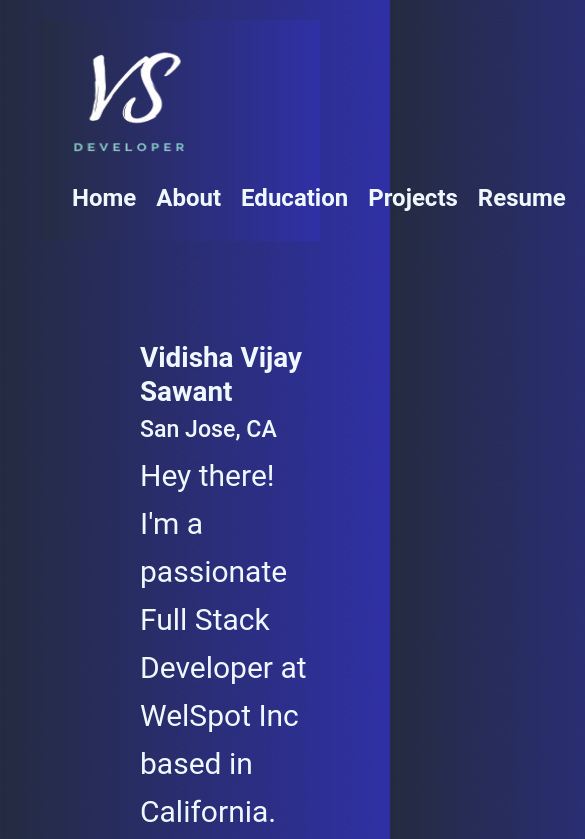
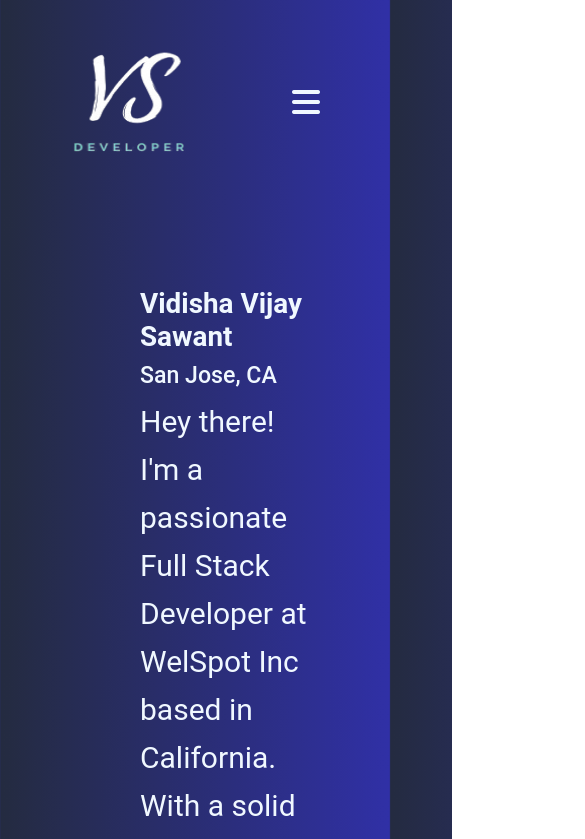
Before and after one commit to vidishasawant10/Portfolio, a React (Create React App) app: page / in a window 390 px wide. Shown: the top 839 px of the page, 585 px wide, since content can reach past the window. Built offline with nearby package versions, Linux system fonts and the light colour scheme.

Commit message:
Refactor navbar styles and add responsive dropdown menu

```diff
--- a/src/App.css
+++ b/src/App.css
@@ -10,10 +10,14 @@
   height: 40vmin;
   pointer-events: none;
 }
+.container {
+  display: flex;
+  flex-direction: column;
+}
 
-@media (prefers-reduced-motion: no-preference) {
-  .App-logo {
-    animation: App-logo-spin infinite 20s linear;
+@media (min-width: 600px) {
+  .container {
+    flex-direction: row;
   }
 }
 
--- a/src/navbar/Navbar.css
+++ b/src/navbar/Navbar.css
@@ -4,15 +4,10 @@
   align-items: center;
   padding: 10px;
   color: white;
-  background: linear-gradient(to right, #252c42, #3030a6);
   box-shadow: none !important;
   position: fixed;
-}
-
-.logo {
-  font-size: 24px;
-  font-weight: bold;
-  background-image: url(./logo1.png);
+  width: 100%;
+  z-index: 1000; /* Increase z-index to keep navbar above content */
 }
 
 .logoimage {
@@ -39,4 +34,55 @@ nav ul li a {
 
 body .navbar {
   box-shadow: none;
+}
+
+.navbar .toggle_btn {
+  color: #fff;
+  font-size: 2rem;
+  cursor: pointer;
+  display: none;
+}
+
+.dropdown_menu {
+  display: none;
+  position: absolute;
+  right: 2rem;
+  top: 150px;
+  width: 300px;
+  height: 0;
+  background: rgba(38, 38, 114, 0.337254902);
+  backdrop-filter: blur(15px);
+  -webkit-backdrop-filter: blur(15px);
+  border-radius: 10px;
+  overflow: hidden;
+  transition: height 0.2s cubic-bezier(0.175, 0.885, 0.32, 1.275);
+}
+
+.dropdown_menu.open {
+  height: 240px;
+}
+
+.dropdown_menu li a {
+  color: white; /* Set text color to white */
+}
+
+.dropdown_menu li {
+  padding: 0.7rem;
+  display: flex;
+  align-items: center;
+  justify-content: center;
+  color: white;
+}
+
+@media (max-width: 992px) {
+  .navbar .links {
+    display: none;
+  }
+  .navbar .toggle_btn {
+    display: block;
+  }
+  .dropdown_menu {
+    display: block;
+    z-index: 999; /* Increase z-index for dropdown menu */
+  }
 }/*# sourceMappingURL=Navbar.css.map */
--- a/src/navbar/Navbar.scss
+++ b/src/navbar/Navbar.scss
@@ -3,20 +3,14 @@
   justify-content: space-between;
   align-items: center;
   padding: 10px;
-   //background-color: white;
   color: white;
-   background: linear-gradient(to right, #252c42, #3030a6);
   box-shadow: none !important;
   position: fixed;
+  width: 100%;
+  z-index: 1000; /* Increase z-index to keep navbar above content */
 }
 
- .logo {
-   font-size: 24px;
-   font-weight: bold;
-   background-image: url(./logo1.png);
-
- }
- .logoimage{
+.logoimage {
   padding: 2px;
   width: 180px;
   height: 150px;
@@ -37,6 +31,59 @@
   font-weight: bold;
   font-size: 24px;
 }
+
 body .navbar {
   box-shadow: none;
 }
+
+.navbar .toggle_btn {
+  color: #fff;
+  font-size: 2.0rem;
+  cursor: pointer;
+  display: none;
+}
+
+.dropdown_menu {
+  display: none;
+  position: absolute;
+  right: 2rem;
+  top: 150px;
+  width: 300px;
+  height: 0;
+  background: #26267256;
+  backdrop-filter: blur(15px);
+  -webkit-backdrop-filter: blur(15px);
+  border-radius: 10px;
+  overflow: hidden;
+  transition: height 0.2s cubic-bezier(0.175, 0.885, 0.32, 1.275);
+}
+
+.dropdown_menu.open {
+  height: 240px;
+}
+.dropdown_menu li a {
+  color: white; /* Set text color to white */
+}
+
+.dropdown_menu li {
+  padding: 0.7rem;
+  display: flex;
+  align-items: center;
+  justify-content: center;
+  color: white;
+}
+
+@media (max-width: 992px) {
+  .navbar .links {
+    display: none;
+  }
+
+  .navbar .toggle_btn {
+    display: block;
+  }
+
+  .dropdown_menu {
+    display: block;
+    z-index: 999; /* Increase z-index for dropdown menu */
+  }
+}
--- a/src/navbar/Navbar.tsx
+++ b/src/navbar/Navbar.tsx
@@ -1,23 +1,47 @@
-import React from 'react';
+import React, { useState } from 'react';
 import './Navbar.css';
 import logo from './logo1.png';
 
 const Navbar: React.FC = () => {
+  const [isOpen, setIsOpen] = useState(false);
+
+  const toggleMenu = () => {
+    setIsOpen(!isOpen);
+    const dropdownMenu = document.querySelector('.dropdown_menu');
+    if (dropdownMenu) {
+      dropdownMenu.classList.toggle('open');
+    }
+  };
+
   return (
-    <div className="navbar">
-    <img src= {logo} alt="Logo" className='logoimage'/>
-      <nav>
+    <>
+      <div className="navbar">
+        <img src={logo} alt="Logo" className="logoimage" />
+        <nav>
+          <ul className="links">
+            <li><a href="#home">Home</a></li>
+            <li><a href="#about">About</a></li>
+            <li><a href="#education">Education</a></li>
+            <li><a href="#projects">Projects</a></li>
+            <li><a href="https://drive.google.com/file/d/1TaRrZTXcsK6an-29l90MQGoqqbAuPyt3/view?usp=sharing" target="_blank" rel="noopener noreferrer">Resume</a></li>
+            <li><a href="#contact">Contact</a></li>
+          </ul>
+        </nav>
+        <div className="toggle_btn" onClick={toggleMenu}>
+          <i className="fa-solid fa-bars"></i>
+        </div>
+      </div>
+      <div className="dropdown_menu">
         <ul>
           <li><a href="#home">Home</a></li>
           <li><a href="#about">About</a></li>
           <li><a href="#education">Education</a></li>
-
           <li><a href="#projects">Projects</a></li>
-          <li><a href="https://drive.google.com/file/d/1TaRrZTXcsK6an-29l90MQGoqqbAuPyt3/view?usp=sharing" target='_blank'>Resume</a></li>
+          <li><a href="https://drive.google.com/file/d/1TaRrZTXcsK6an-29l90MQGoqqbAuPyt3/view?usp=sharing" target="_blank" rel="noopener noreferrer">Resume</a></li>
           <li><a href="#contact">Contact</a></li>
         </ul>
-      </nav>
-    </div>
+      </div>
+    </>
   );
 };
 
```
Also changed, not shown: 1 other file (tests, documents, lock files or other folders). Lines whose indentation alone changed are shown as unchanged.
